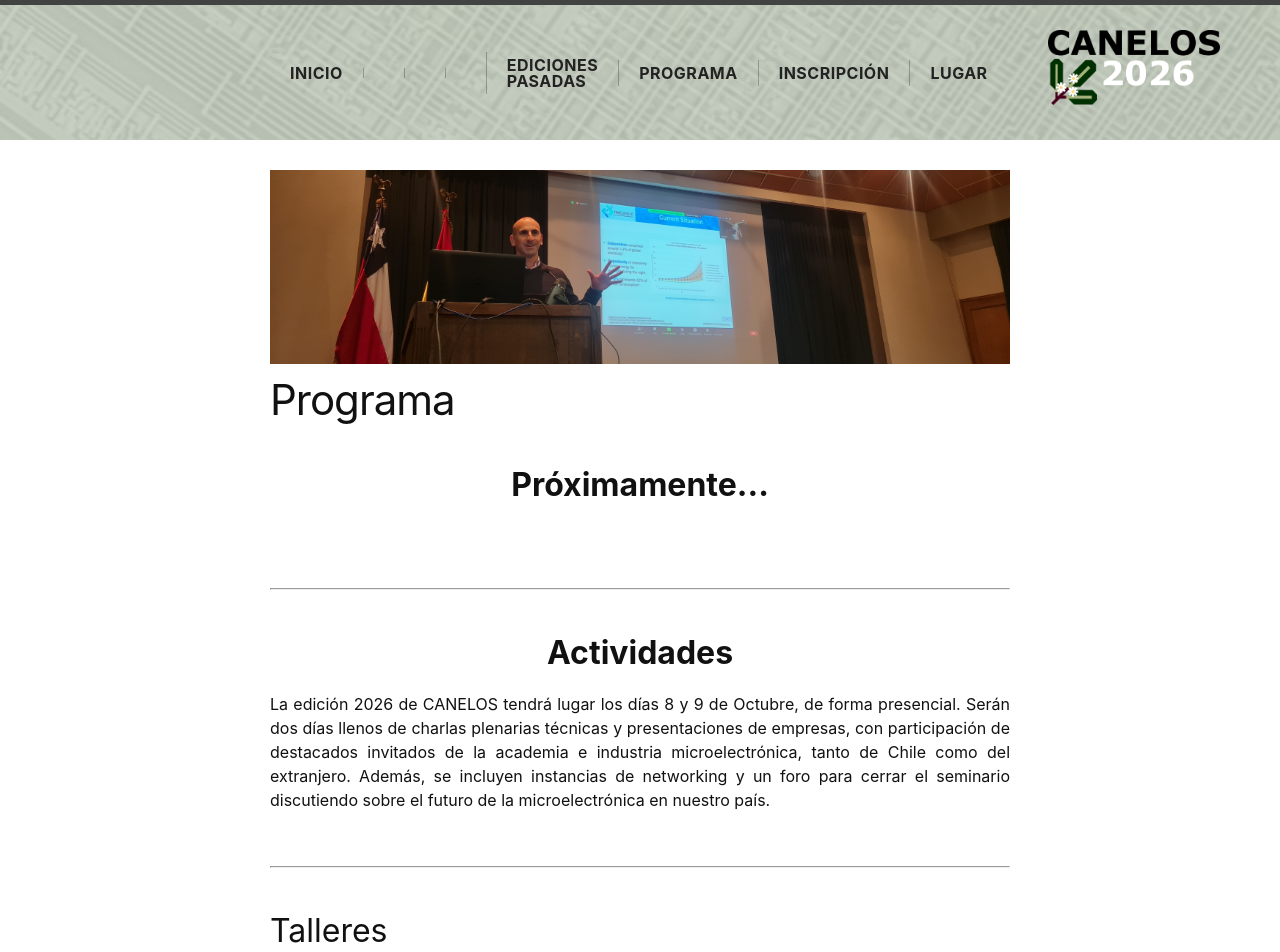
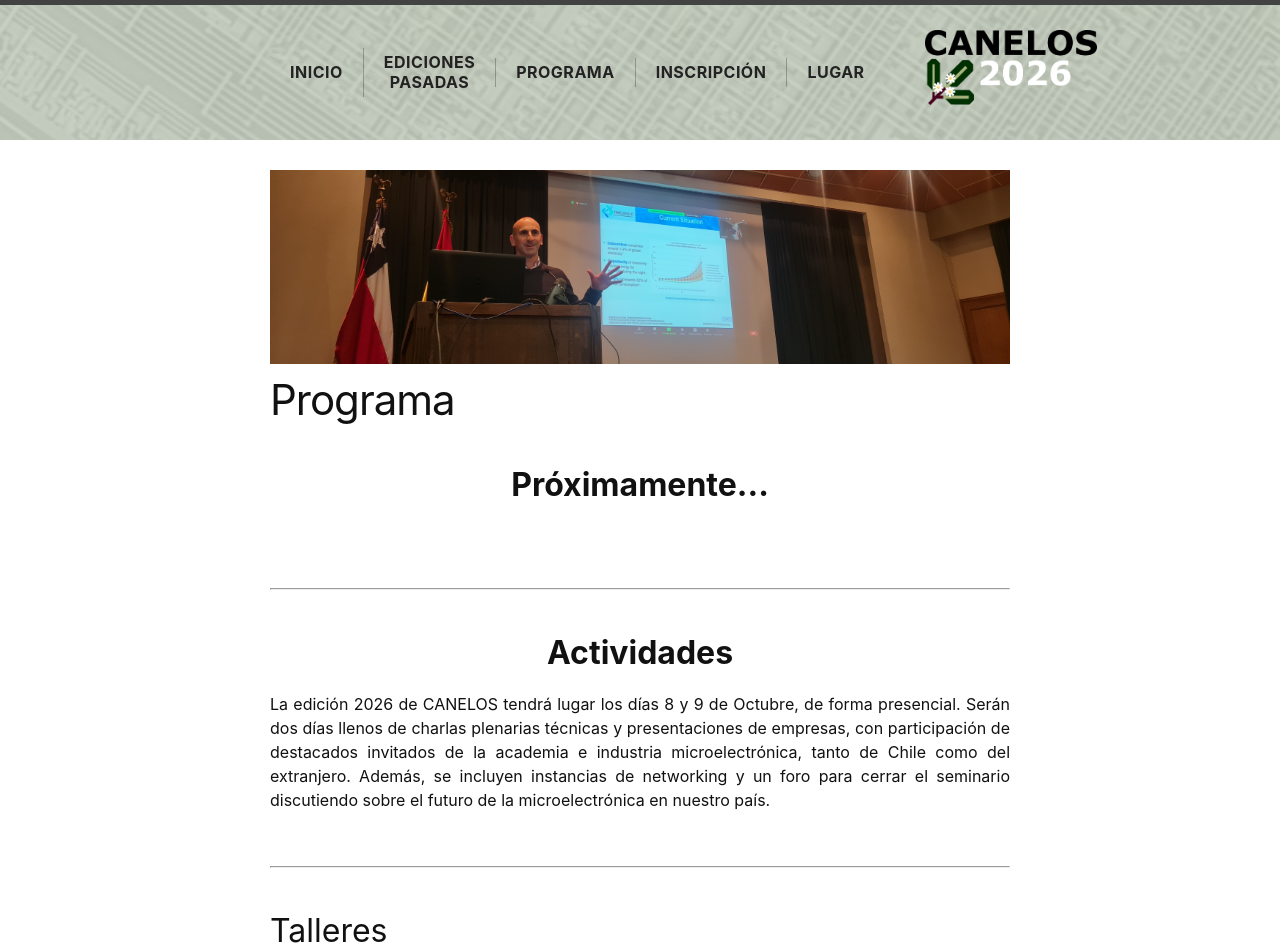
Before and after one commit to ChipUSM/CANELOS, a Jekyll site: the page built from program.md, in a window 1280 px wide. Shown: the top 952 px of the page. Built offline with Jekyll 4.4.1, drawn with Linux system fonts in a browser that asks for light colours.

Commit message:
Update header.html
cambio final header

```diff
--- a/_includes/header.html
+++ b/_includes/header.html
@@ -13,7 +13,7 @@
          flex-direction: row;
          justify-content: space-between;
          align-items: center;
-         padding: 10px 20px; /* Reduje el padding vertical para hacerlo más delgado */
+         padding: 10px 20px;
        ">
     {%- assign default_paths = site.pages | map: "path" -%}
     {%- assign page_paths = site.header_pages | default: default_paths -%}
@@ -35,14 +35,13 @@
                align-items: center;
              ">
 
-          <a class="page-link" href="{{ '/' | relative_url }}" style="color: #222222; font-weight: 700; text-transform: uppercase; letter-spacing: 0.5px; text-decoration: none; padding: 5px 20px; margin: 0; line-height: 1;">Inicio</a>
+          <a class="page-link" href="{{ '/' | relative_url }}" style="color: #222222; font-weight: 700; text-transform: uppercase; letter-spacing: 0.5px; text-decoration: none; padding: 5px 20px; margin: 0; line-height: 1.2; text-align: center; display: flex; align-items: center; justify-content: center;">Inicio</a>
 
           {%- for path in page_paths -%}
             {%- assign my_page = site.pages | where: "path", path | first -%}
-            {%- if my_page.short_title -%}
-				<a class="page-link" href="{{ my_page.url | relative_url }}" style="color: #222222; font-weight: 700; text-transform: uppercase; letter-spacing: 0.5px; text-decoration: none; padding: 5px 20px; margin: 0; line-height: 1; border-left: 1px solid rgba(34, 34, 34, 0.3);">{{ my_page.short_title | escape }}</a>
-			{%- else if my_page.title -%}
-				<a class="page-link" href="{{ my_page.url | relative_url }}" style="color: #222222; font-weight: 700; text-transform: uppercase; letter-spacing: 0.5px; text-decoration: none; padding: 5px 20px; margin: 0; line-height: 1; border-left: 1px solid rgba(34, 34, 34, 0.3);">{{ my_page.title | escape }}</a>
+            {%- if my_page.title and my_page.title != "" -%}
+              {%- assign p_title = my_page.short_title | default: my_page.title -%}
+              <a class="page-link" href="{{ my_page.url | relative_url }}" style="color: #222222; font-weight: 700; text-transform: uppercase; letter-spacing: 0.5px; text-decoration: none; padding: 5px 20px; margin: 0; line-height: 1.2; text-align: center; display: flex; align-items: center; justify-content: center; border-left: 1px solid rgba(34, 34, 34, 0.3);">{{ p_title | escape }}</a>
             {%- endif -%}
           {%- endfor -%}
         </div>
```
